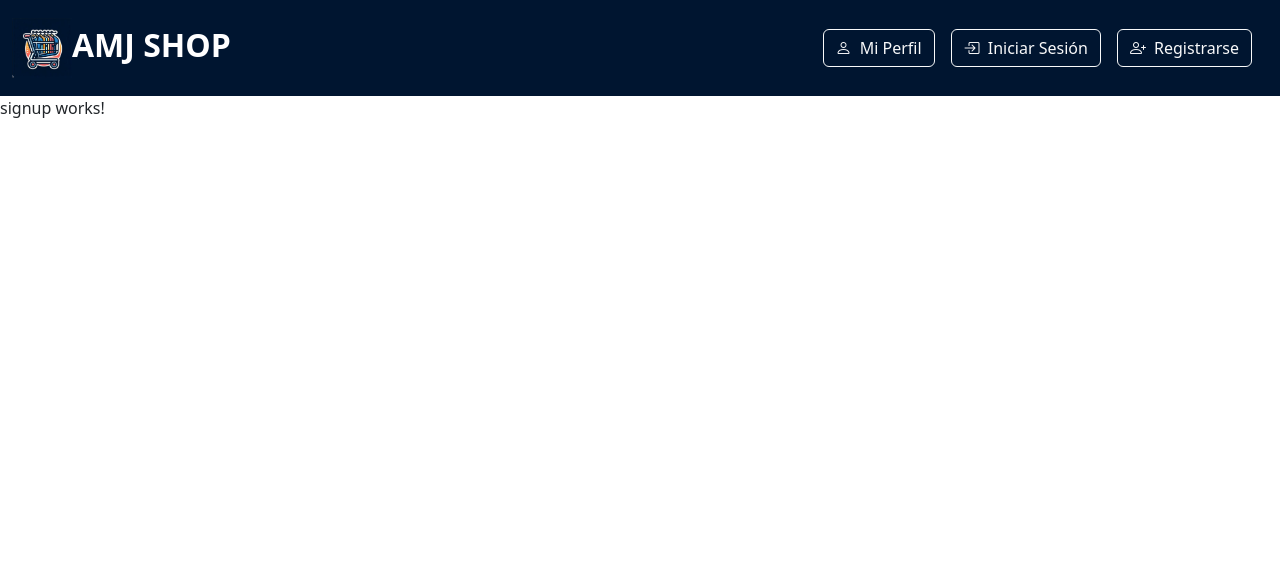
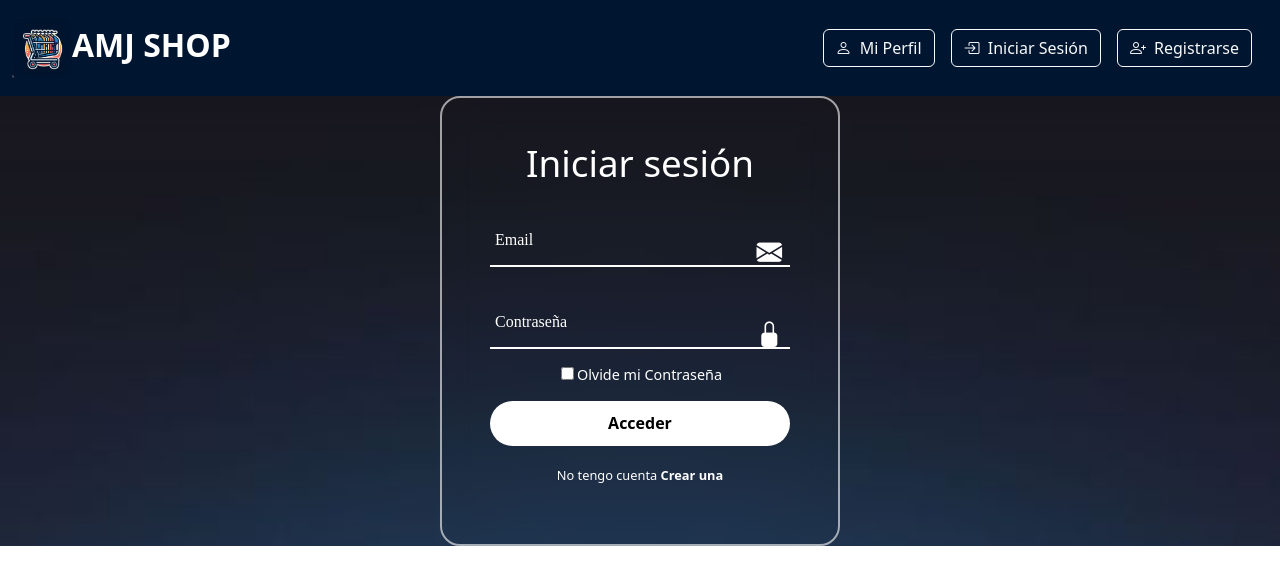
Before and after one commit to Ninthharp8/ProyectoFinal, an Angular app: page /signup in a window 1280 px wide. Shown: the top 584 px of the page. Built offline with nearby package versions, Linux system fonts and the light colour scheme.

Commit message:
Agregue sign up

```diff
--- a/src/app/Componentes/signup/signup.component.css
+++ b/src/app/Componentes/signup/signup.component.css
@@ -0,0 +1,135 @@
+/* {
+    font-family: 'Poppins', sans-serif;
+    margin: 0;
+    padding: 0;
+} */
+
+section {
+    display: flex;
+    justify-content: center;
+    align-items: center;
+    width: 100%;
+    min-width: 100vh;
+    background: url(../../../assets/back.jpg) no-repeat;
+    background-position: center;
+    background-size: cover;
+}
+
+.contenedor{
+    position: relative;
+    width: 400px;
+    backdrop-filter: blur(15px);
+    border: 2px solid rgba(255,255 ,255, .6);
+    border-radius: 20px;
+    height: 450px;
+    display: flex;
+    justify-content: center;
+    align-items: center;
+}
+
+.contenedor h2 {
+    font-size: 2.3rem;
+    color: #fff;
+    text-align: center;
+
+}
+
+.input-contenedor{
+    position: relative;
+    margin: 30px 0;
+    width: 300px;
+    border-bottom: 2px solid #fff;
+}
+
+.input-contenedor label {
+    position: absolute;
+    top: 50%;
+    left: 5px;
+    transform: translateY(-50%);
+    color: #fff;
+    font-size: 1rem;
+    pointer-events: none;
+    transition: .6s;
+    font-family: bold;
+}
+
+input:focus ~ label,
+input:valid ~ label{
+    top:-5px;
+}
+.input-contenedor input{
+    width: 100%;
+    height: 50px;
+    background-color: transparent;
+    border: none;
+    outline: none;
+    font-size: 1rem;
+    padding: - 35px 0 5px;
+    color: #fff;
+}
+
+.input-contenedor i{
+    position: absolute;
+    color: #fff;
+    font-size: 1.6rem;
+    top: 19px;
+    right:  8px;
+}
+
+.olvidar{
+    margin: -15px 0 15px;
+    font-size: .9rem;
+    color: #fff;
+    display: flex;
+    justify-content: center;
+}
+
+.olvidar label input{
+    margin: 3px;
+}
+
+.olvidar label a{
+    color: #fff;
+    text-decoration: none;
+    transition: .3s;
+    font-size: .9rem;
+}
+
+.olvidar label a:hover{
+    text-decoration: underline;
+}
+
+button{
+    width: 100%;
+    height: 45px;
+    border-radius: 40px;
+    background: #fff;
+    border: none;
+    font-weight: bold;
+    cursor: pointer;
+    outline: none;
+    font-size: 1rem;
+    transition: .4s;
+}
+
+button:hover{
+    opacity: .9;
+}
+
+.registrar{
+    font-size: .8rem;
+    color: #fff;
+    text-align: center;
+    margin: 20px 0 10px;
+}
+
+.registrar p a{
+    text-decoration: none;
+    color: #fff;
+    font-weight: bold;
+    transition: .3s;
+}
+
+.registrar p a:hover{
+    text-decoration: underline;
+}
--- a/src/app/Componentes/signup/signup.component.html
+++ b/src/app/Componentes/signup/signup.component.html
@@ -1 +1,47 @@
-<p> signup works!</p>
+<!DOCTYPE html>
+<html lang="en">
+<head>
+    <meta charset="UTF-8">
+    <meta name="viewport" content="width=device-width, initial-scale=1.0">
+    <title>Document</title>
+</head>
+<body>
+    <section>
+        <div class="contenedor" >
+            <div class="formulario">
+                <form action="#">
+                    <h2>Iniciar sesión</h2>
+                    <div class="input-contenedor">
+                        <i class="bi bi-envelope-fill"></i>
+                        <input type="email" required>
+                        <label for="#">Email</label>
+                    </div>
+                    <div class="input-contenedor">
+                        <i class="bi bi-lock-fill"></i>
+                        <input type="password" required>
+                        <label for="#">Contraseña</label>
+                    </div>
+                    <div class="olvidar">
+                        <label for="#">
+                            <input type="checkbox">
+                            <a href="#">Olvide mi Contraseña</a>
+                        </label>
+                    </div>
+                </form>
+               <div>
+                <button>Acceder</button>
+                 <div class="registrar">
+                     <p>No tengo cuenta <a href="#"> Crear una</a></p>
+                 </div>
+               </div>
+            </div>
+        </div>
+    </section>
+
+
+
+
+
+
+</body>
+</html>
```
